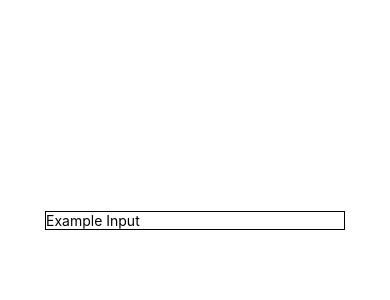
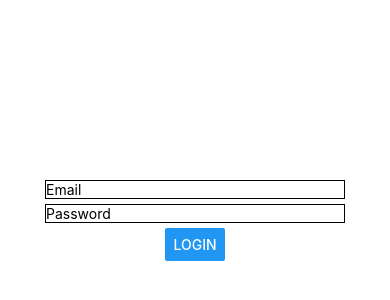
Before and after one commit to sagarmj94/reactNativeProject, a React Native app: screen / in a window 390 px wide. Shown: the part 202-502 px from the top of the page. Built offline with nearby package versions, Linux system fonts and the light colour scheme.

Commit message:
created simple login form

```diff
--- a/App.tsx
+++ b/App.tsx
@@ -1,39 +1,68 @@
 import React, {Component} from 'react';
-import {View, TextInput, SafeAreaView, StyleSheet} from 'react-native';
+import {View, TextInput, SafeAreaView, StyleSheet,Button} from 'react-native';
+import Container from './src/component/Container';
 
 interface Props {}
+enum InputType{
+  EMAIL='Email',
+  PASSWORD="Password",
+  LOGIN_BUTTON="Login"
+}
 interface State {
-  textInputValue: string;
+  emailTextValue: string;
+  passwordTextValue:string;
+
 }
 
 class App extends Component<Props, State> {
   constructor(props: Props) {
     super(props);
     this.state = {
-      textInputValue: '',
+      emailTextValue: '',
+      passwordTextValue:''
     };
   }
 
-  updateTextInputValue = (text: any) => {
-    this.setState({textInputValue: text});
+  updateTextInput = (val:any,type:any) => {
+    switch (type) {
+      case InputType.EMAIL:{
+        this.setState({ emailTextValue: val });
+        break;
+      }
+      case InputType.PASSWORD:{
+        this.setState({passwordTextValue:val})
+        break;
+      }
+    }
   };
+
+  handleLogin=()=>{
+    console.log("pringting",this.state.emailTextValue,this.state.passwordTextValue);
+  }
 
   render() {
     return (
-      <SafeAreaView style={styles.container}>
+      <Container containerStyles={{alignItems:'center'}}>
         <TextInput
-          onChangeText={this.updateTextInputValue}
-          placeholder="Example Input"
-          value={this.state.textInputValue}
-          style={{width: 300, borderWidth: 1, alignSelf: 'center'}}
+
+          onChangeText={(val)=>this.updateTextInput(val,InputType.EMAIL)}
+          placeholder={InputType.EMAIL}
+          value={this.state.emailTextValue}
+          style={{width: 300, borderWidth: 1}}
         />
-      </SafeAreaView>
+        <TextInput
+          onChangeText={(val)=>this.updateTextInput(val,InputType.PASSWORD)}
+          placeholder={InputType.PASSWORD}
+          value={this.state.passwordTextValue}
+          style={{width: 300, borderWidth: 1,marginTop:5,marginBottom:5}}
+          secureTextEntry={true}
+        />
+        <Button title={InputType.LOGIN_BUTTON} onPress={this.handleLogin}/>
+      </Container>
     );
   }
 }
 
-const styles = StyleSheet.create({
-  container: {flex: 1, justifyContent: 'center', alignItems: 'stretch'},
-});
+
 
 export default App;
--- /dev/null
+++ b/src/component/Container.tsx
@@ -0,0 +1,17 @@
+import React from 'react';
+import {SafeAreaView,StyleSheet, ViewStyle} from 'react-native';
+
+interface Props {
+  children: any;
+  containerStyles?:ViewStyle|ViewStyle[]
+}
+
+const Container = (props: Props) => {
+  return <SafeAreaView style={[styles.container,props.containerStyles]}>{props.children}</SafeAreaView>;
+};
+
+
+const styles = StyleSheet.create({
+    container: {flex: 1, justifyContent: 'center', alignItems: 'stretch'},
+  });
+export default Container;
```
